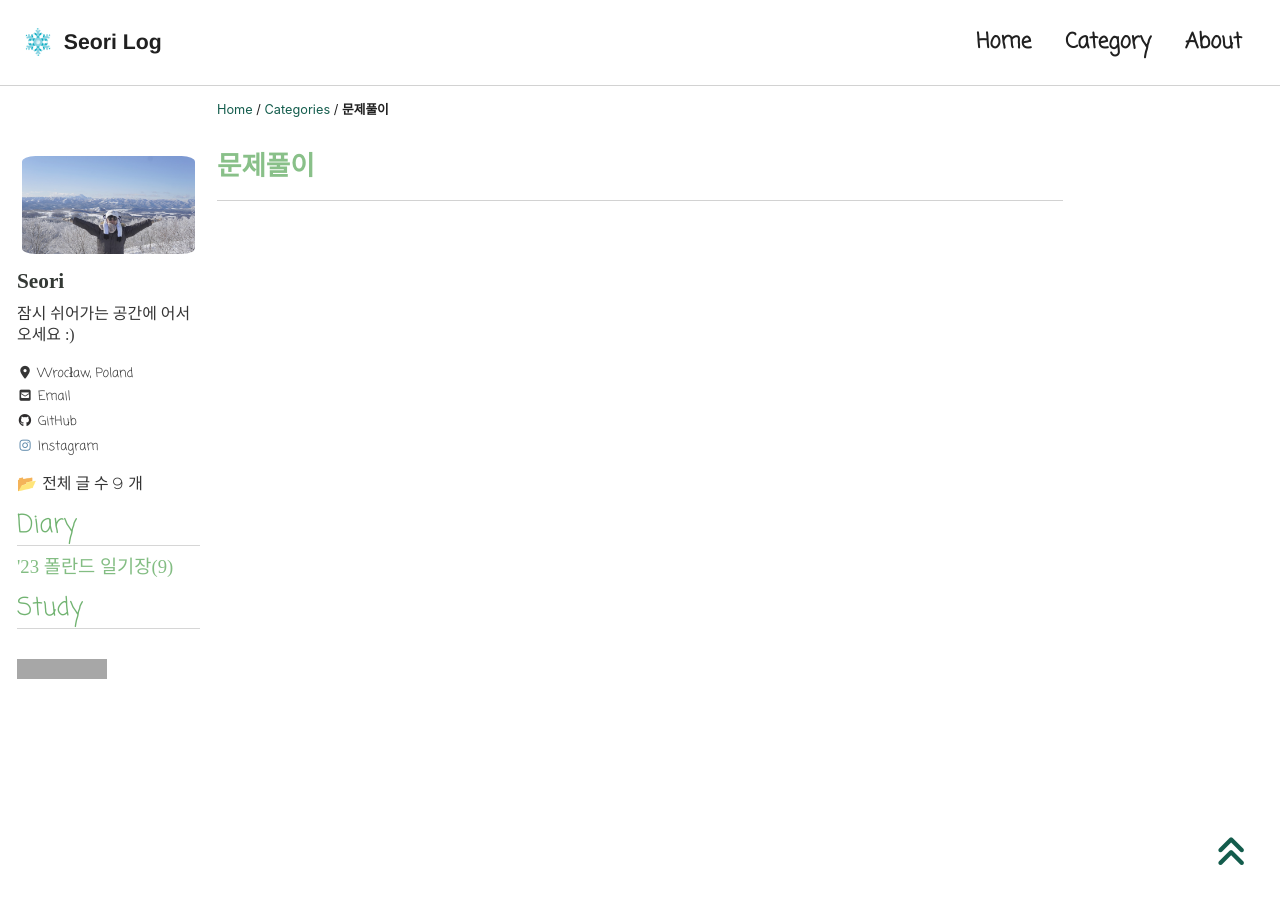
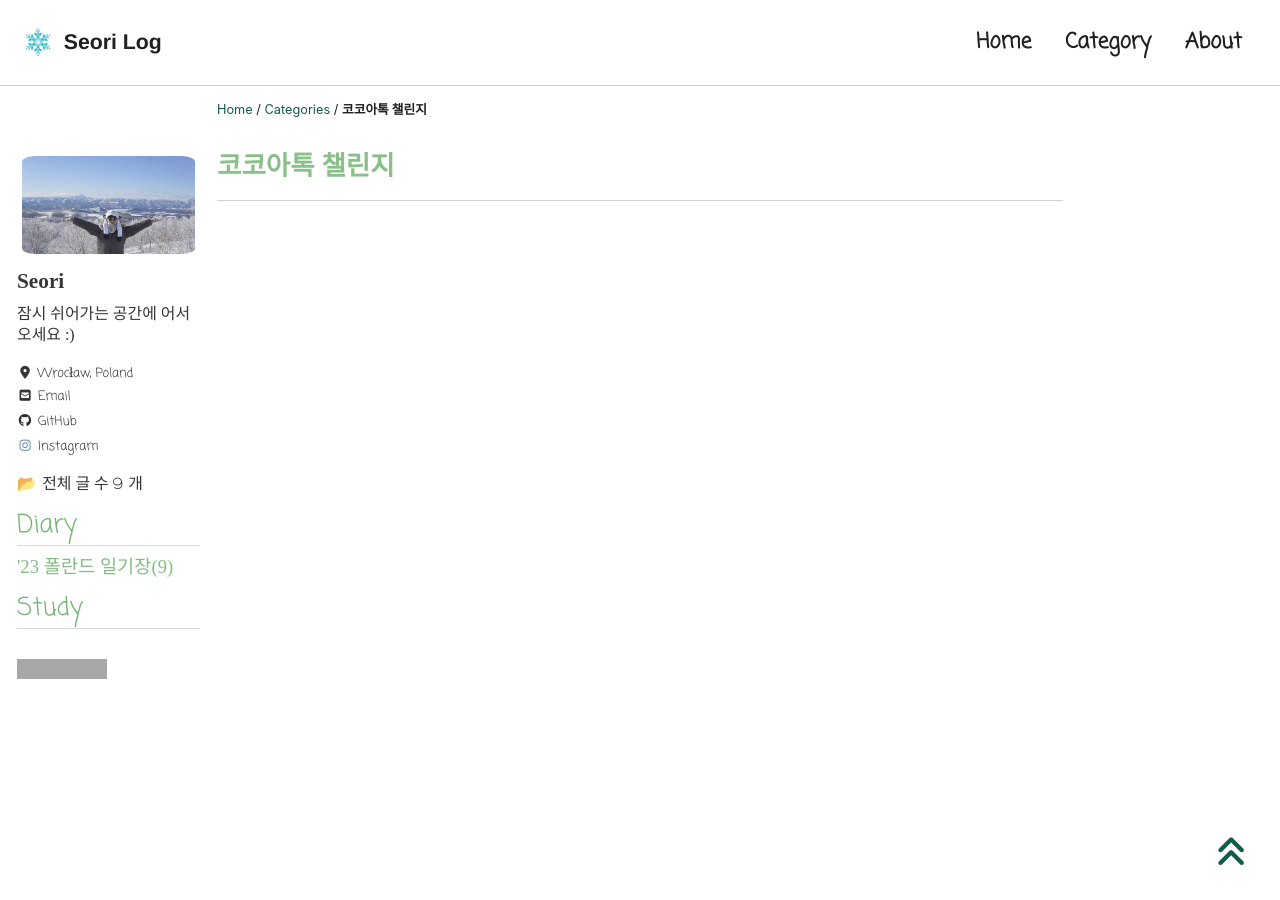
Before and after one commit to Seori15/Seori15.github.io, a Jekyll site: the page built from _pages/categories/category-study_kokoa.md, in a window 1280 px wide and 900 px high. Built offline with Jekyll 4.4.1, drawn with Linux system fonts in a browser that asks for light colours; cached includes are drawn as plain includes; nearby versions of some CDN libraries; some web fonts are replaced; grey boxes are pictures that could not be loaded.

Commit message:
231217 카테고리 추가
kokoa 카테고리가 안보이는 현상 수정

```diff
--- a/_pages/categories/category-study_kokoa.md
+++ b/_pages/categories/category-study_kokoa.md
@@ -1,5 +1,5 @@
 ---
-title: "문제풀이"
+title: "코코아톡 챌린지"
 layout: archive
 permalink: categories/study_kokoa
 author_profile: true
```
Also changed, not shown: _posts/Study/Kokoa/01.Introduction.md (renamed from _posts/Study/Kokoa/#1 Introduction.md).
